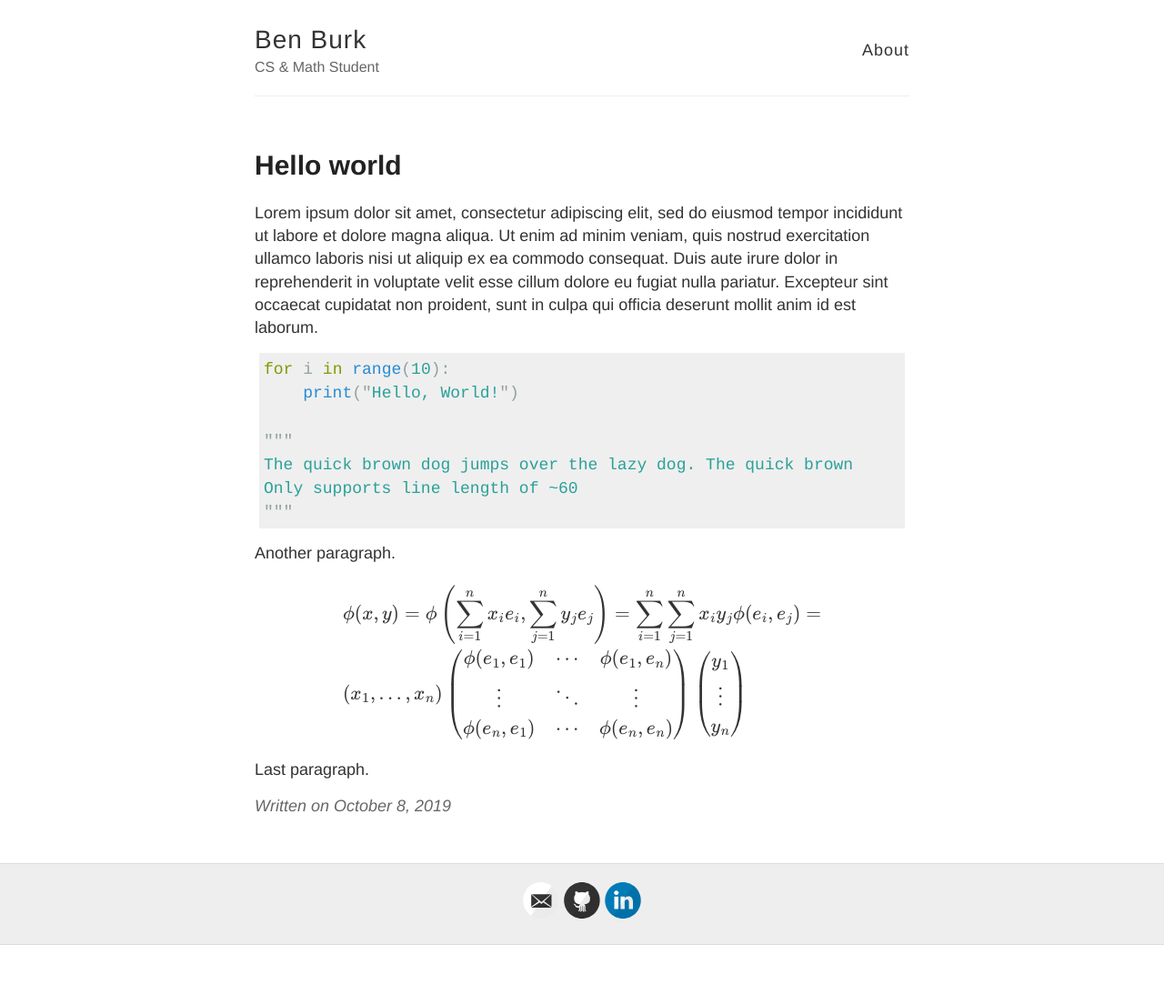
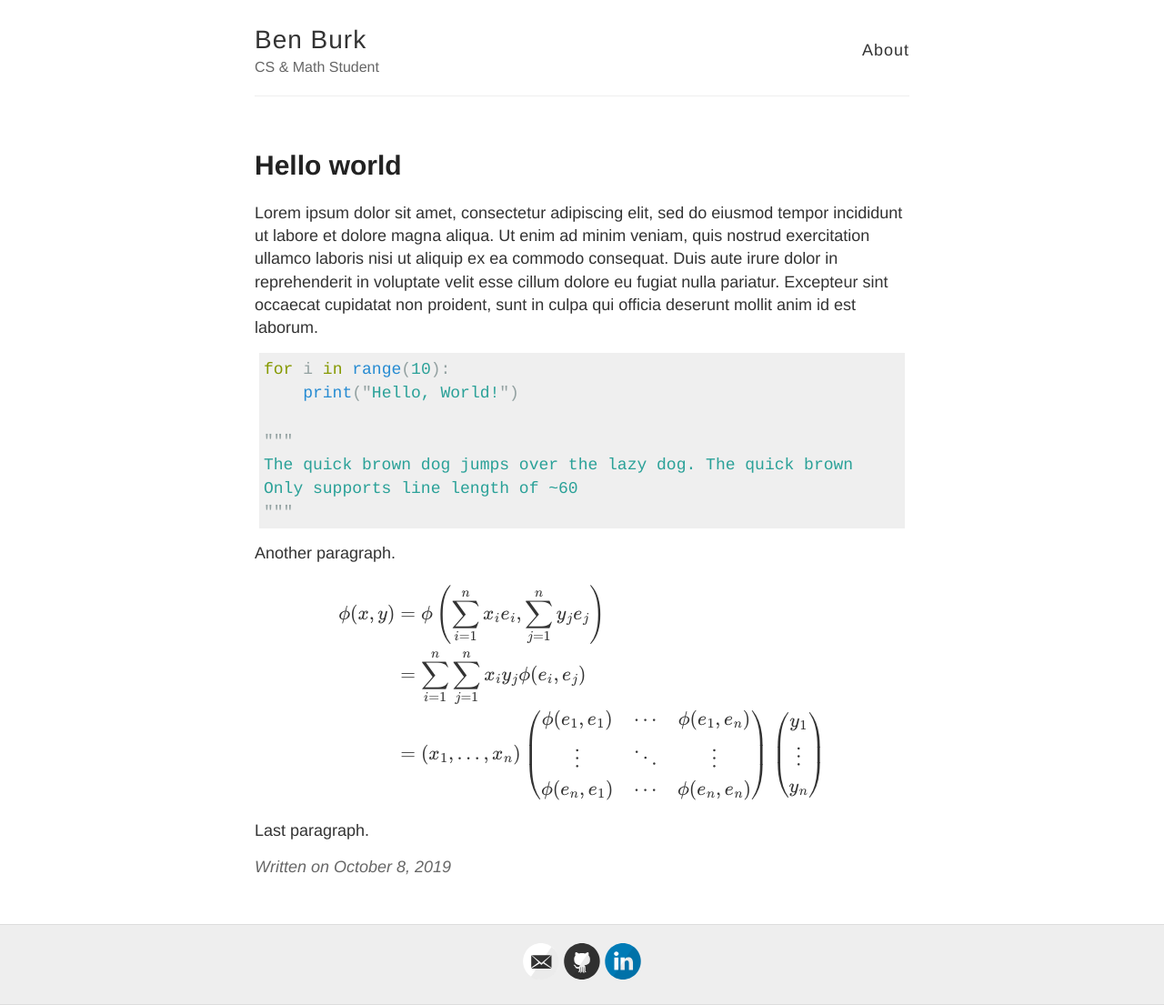
Before and after one commit to benburk/benburk.github.io, a Jekyll site: the page built from _posts/2019-10-08-Hello-World.md, in a window 1280 px wide. Shown: the whole page at 91% size. Built offline with Jekyll 4.4.1, drawn with Linux system fonts in a browser that asks for light colours; formulas are drawn with MathJax 3; comment, search, counter and statistics services are not loaded; before the commit the page ends 1039 px from its top, so only the background shows below that.

```diff
--- a/_posts/2019-10-08-Hello-World.md
+++ b/_posts/2019-10-08-Hello-World.md
@@ -19,9 +19,9 @@ Another paragraph.
 
 $$
 \begin{align*}
-  & \phi(x,y) = \phi \left(\sum_{i=1}^n x_ie_i, \sum_{j=1}^n y_je_j \right)
-  = \sum_{i=1}^n \sum_{j=1}^n x_i y_j \phi(e_i, e_j) = \\
-  & (x_1, \ldots, x_n) \left( \begin{array}{ccc}
+  \phi(x,y) &= \phi \left(\sum_{i=1}^n x_ie_i, \sum_{j=1}^n y_je_j \right)\\
+  &= \sum_{i=1}^n \sum_{j=1}^n x_i y_j \phi(e_i, e_j) \\
+  &= (x_1, \ldots, x_n) \left( \begin{array}{ccc}
       \phi(e_1, e_1) & \cdots & \phi(e_1, e_n) \\
       \vdots & \ddots & \vdots \\
       \phi(e_n, e_1) & \cdots & \phi(e_n, e_n)
```
